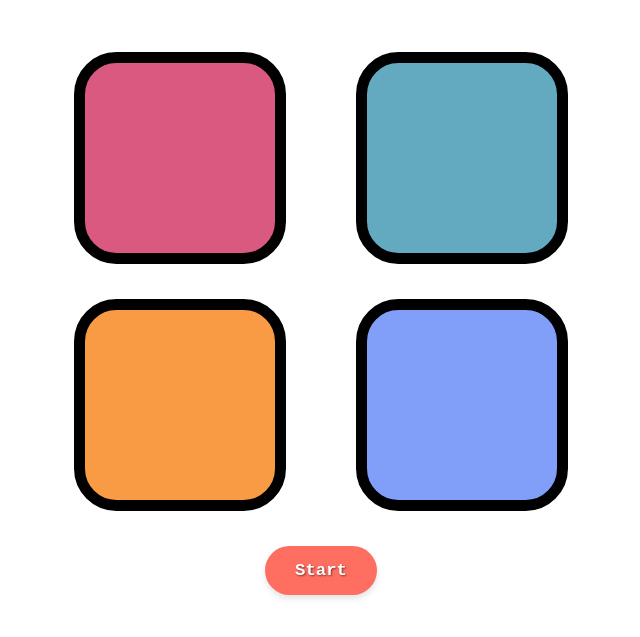
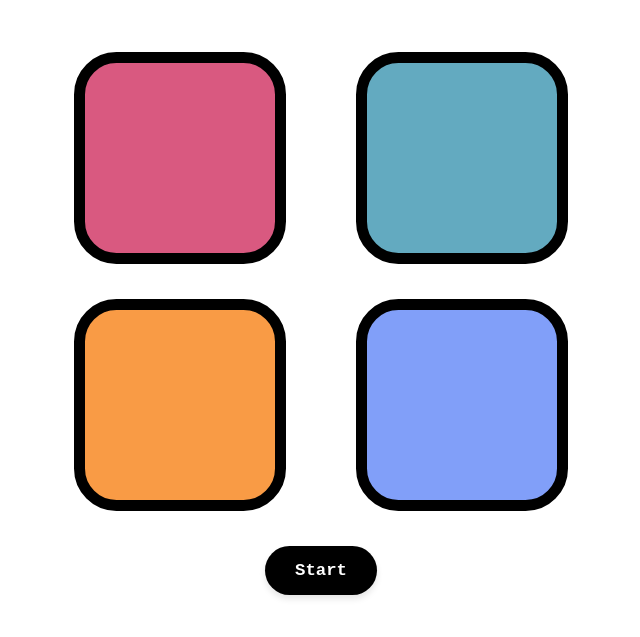
Before and after one commit to rajrasane04/simon-says_game, a plain HTML site: page index.html in a window 1280 px wide. Shown: the part 147-784 px from the top of the page, without its empty margins (319-959 px from the left). Drawn offline with Linux system fonts and the light colour scheme.

Commit message:
changed startbtn colour

```diff
--- a/style.css
+++ b/style.css
@@ -44,7 +44,7 @@ h1{
 }
 
 .startbtn {
-    background-color: #ff6f61;
+    background-color: black;
     border: none;
     color: white;
     padding: 15px 30px;
@@ -58,7 +58,7 @@ h1{
 }
 
 .startbtn:hover {
-    background-color: #b12e1a;
+    background-color: darkgray;
 }
 
 .startbtn:active {
```
